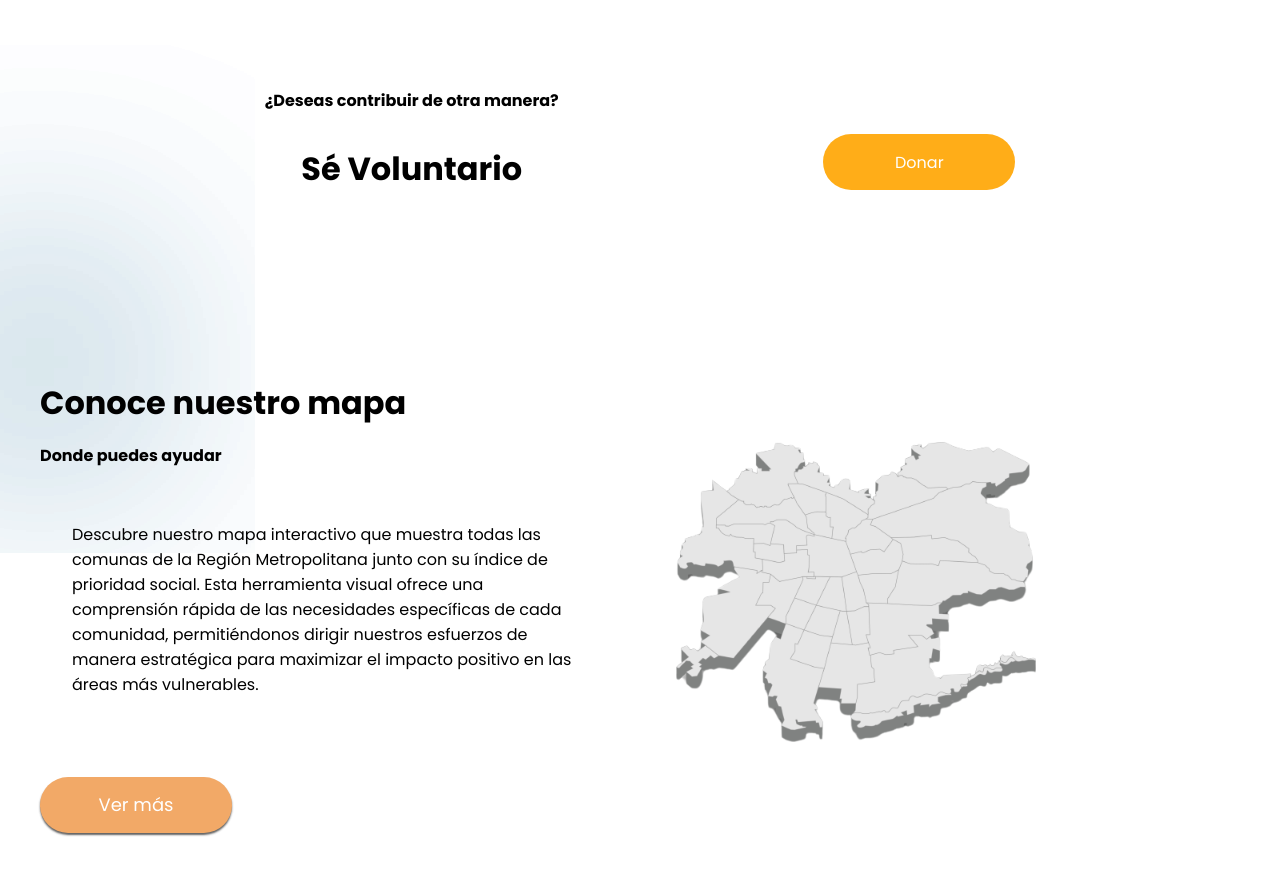
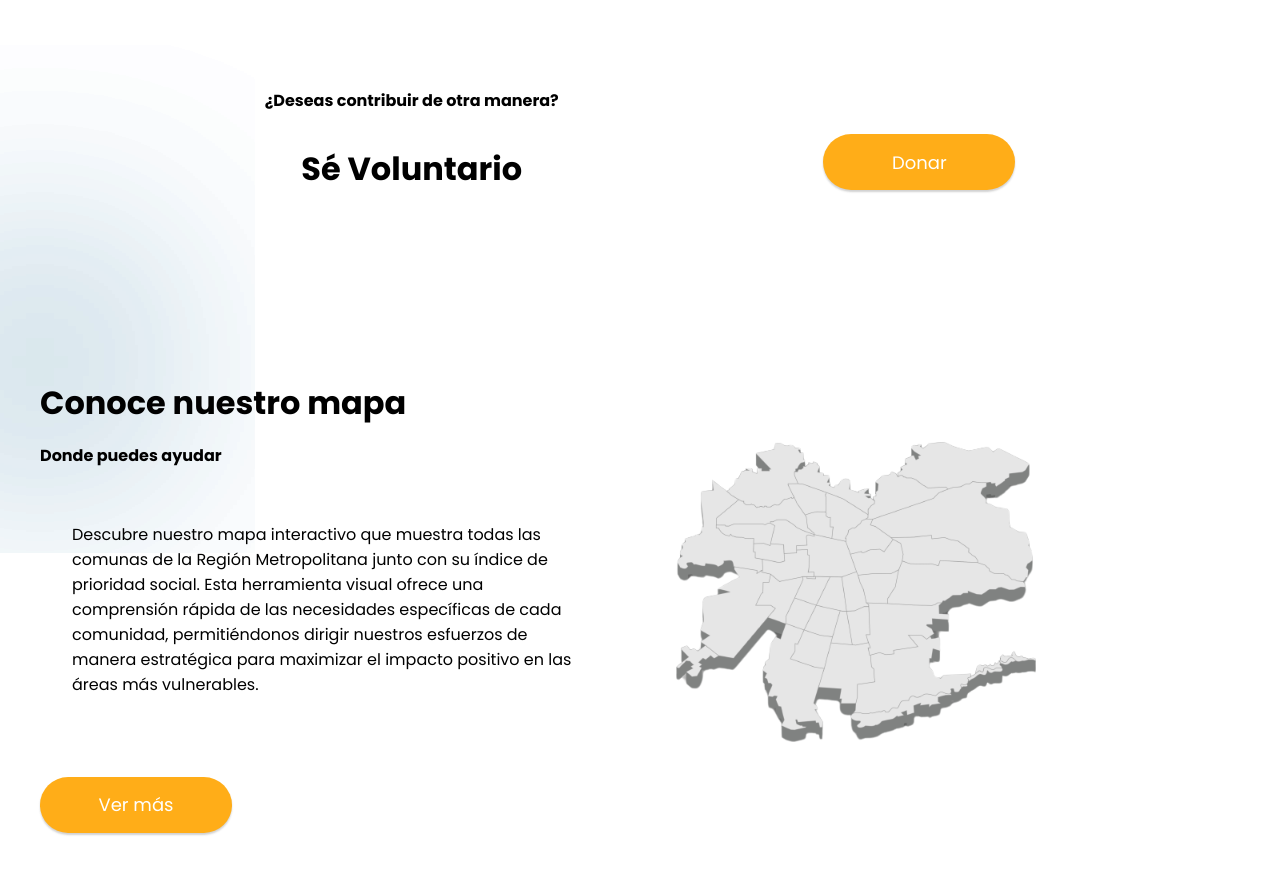
Before and after one commit to GenerationGrupo6/Proyecto-integrador-rework, a React (Vite) app: page / in a window 1280 px wide. Shown: the part 1480-2354 px from the top of the page. Built offline with nearby package versions, Linux system fonts and the light colour scheme; a web font is replaced by a local one.

Commit message:
arreglo botones

```diff
--- a/src/Component/DonationButton/DonationButton.css
+++ b/src/Component/DonationButton/DonationButton.css
@@ -4,26 +4,18 @@
   cursor: pointer;
   user-select: none;
   color: white;
-  font-size: 1rem;
+  font-size: 1.125rem;
   opacity: 0.9;
   font-family: 'Poppins', sans-serif;
   border: none;
-<<<<<<< HEAD
-  box-shadow: 0px 2px 2px 0px #515151;
+  box-shadow: 0px 2px 2px 0px #ccc;
   height: fit-content;
   margin-top: 2rem;
   min-height: 3.5rem;
   min-width: 12rem;
-=======
-  box-shadow: 0px 2px 2px 0px black;
-  height: 2.8rem;
-  width: 9rem;
->>>>>>> 9446415f129937a00a796235e8788ec85b4acd3c
 
 }
 
 .Donation-Button:hover {
   background-color: orangered;
 }
-
-@media
--- a/src/Component/HowDoesIt/HowDoesIt.css
+++ b/src/Component/HowDoesIt/HowDoesIt.css
@@ -81,7 +81,7 @@ p {
 
  .btn-how {
     color: #fff;
-    background-color: #f1a057;
+    background-color: orange;
     opacity: 0.9;
     /* padding: 6px 20px;  */
     border: none;
@@ -90,7 +90,7 @@ p {
     cursor: pointer;
     font-family: 'Poppins', sans-serif;
     height: fit-content;
-    box-shadow: 0px 2px 2px 0px #515151;
+    box-shadow: 0px 2px 2px 0px #ccc;
     margin-top: 2rem;
     min-height: 3.5rem;
     min-width: 12rem;
--- a/src/Component/Mapa/Mapa.css
+++ b/src/Component/Mapa/Mapa.css
@@ -56,7 +56,7 @@ header {
 
 .btn {
     color: #fff;
-    background-color: #f1a057;
+    background-color: orange;
     opacity: 0.9;
     /* padding: 6px 20px;  */
     border: none;
@@ -65,7 +65,7 @@ header {
     cursor: pointer;
     font-family: 'Poppins', sans-serif;
     height: fit-content;
-    box-shadow: 0px 2px 2px 0px #515151;
+    box-shadow: 0px 2px 2px 0px #ccc;
     margin-top: 2rem;
     min-height: 3.5rem;
     min-width: 12rem;
--- a/src/Component/VenDonaciones/VenDonaciones.css
+++ b/src/Component/VenDonaciones/VenDonaciones.css
@@ -35,7 +35,7 @@
 
 .botoncomofunciona {
     border-radius: 30px;
-    background-color: #f1a057;
+    background-color: orange;
     cursor: pointer;
     user-select: none;
     color: white;
@@ -44,7 +44,7 @@
     font-family: 'Poppins', sans-serif;
     font-style: bold;
     border: none;
-    box-shadow: 0px 2px 2px 0px #515151;
+    box-shadow: 0px 2px 2px 0px #ccc;
     height: fit-content;
     margin-top: 2rem;
     min-height: 3.5rem;
```
